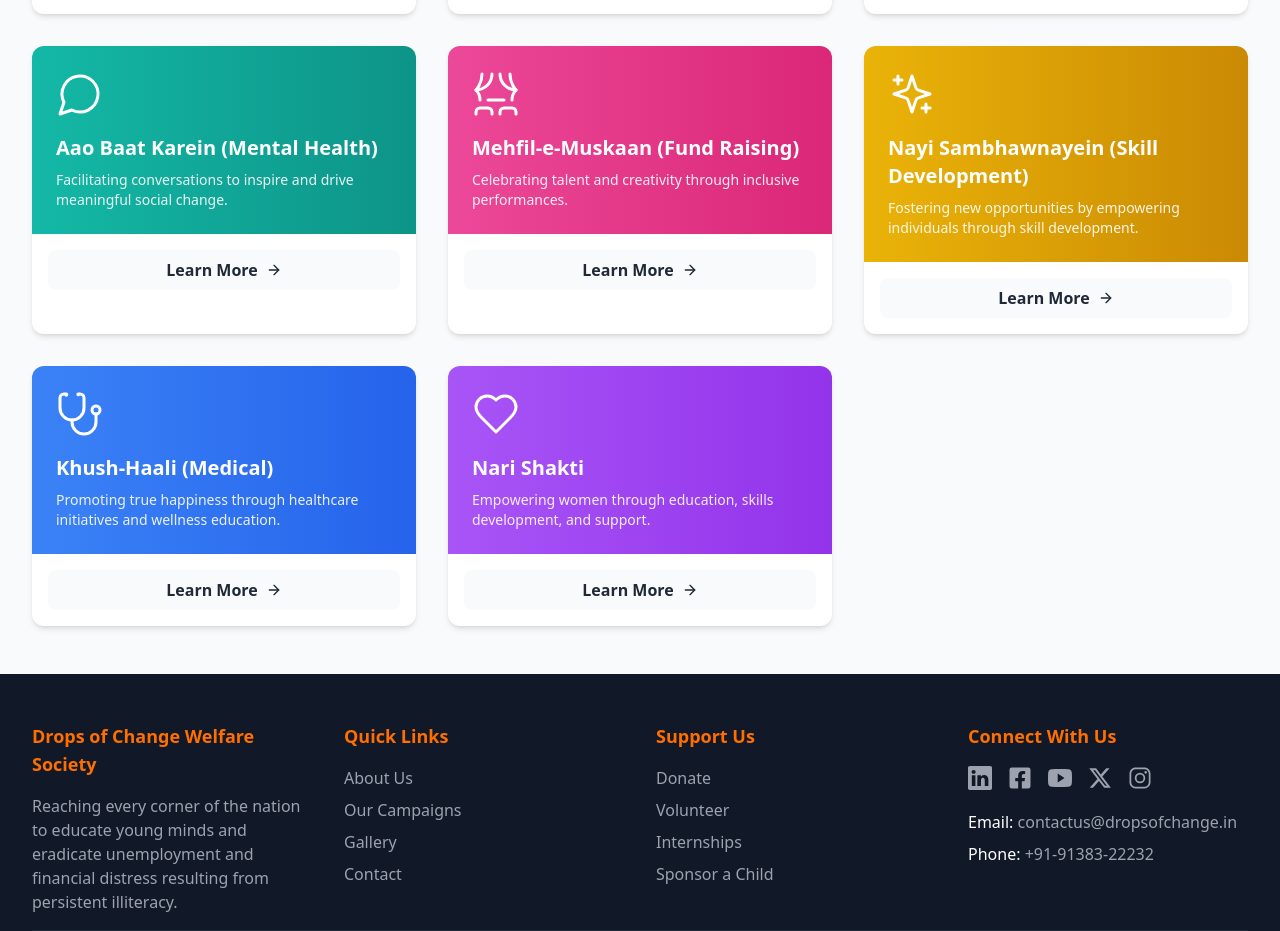
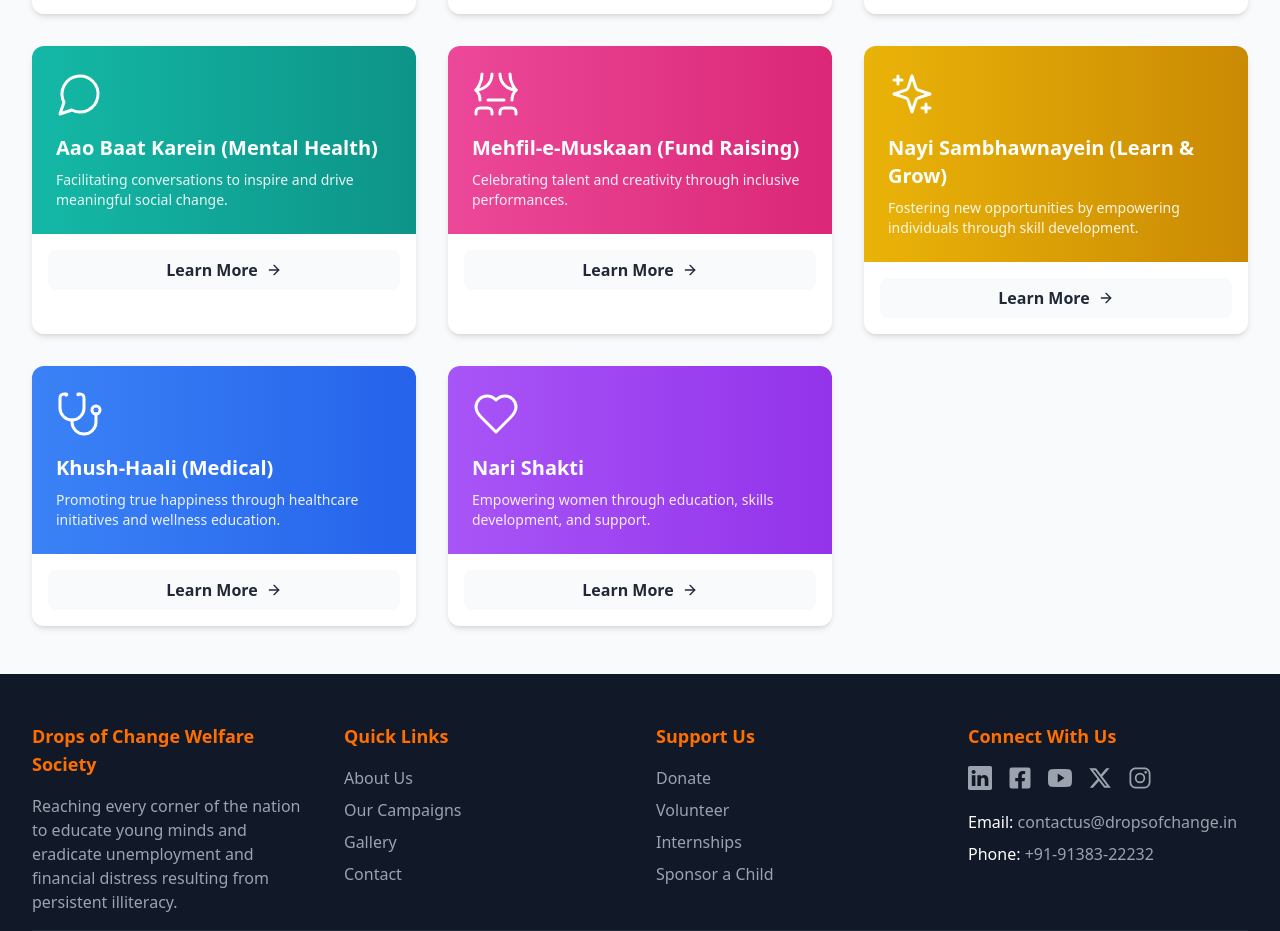
Before and after one commit to ravardh/DOC, a React (Vite) app in the folder client/: page /campaigns in a window 1280 px wide. Shown: the part 820-1751 px from the top of the page. Built offline with nearby package versions, Linux system fonts and the light colour scheme; no server answers.

Commit message:
nayi smbhawnaye edited

```diff
--- a/client/src/pages/Campaigns.jsx
+++ b/client/src/pages/Campaigns.jsx
@@ -83,7 +83,7 @@ function Campaigns() {
       icon: (props) => <Theater {...props} />
     },
     {
-      title: "Nayi Sambhawnayein (Skill Development)",
+      title: "Nayi Sambhawnayein (Learn & Grow)",
       description: "Fostering new opportunities by empowering individuals through skill development.",
       url: "/campaigns/nayisambhawnayein",
       color: "from-yellow-500 to-yellow-600",
```
